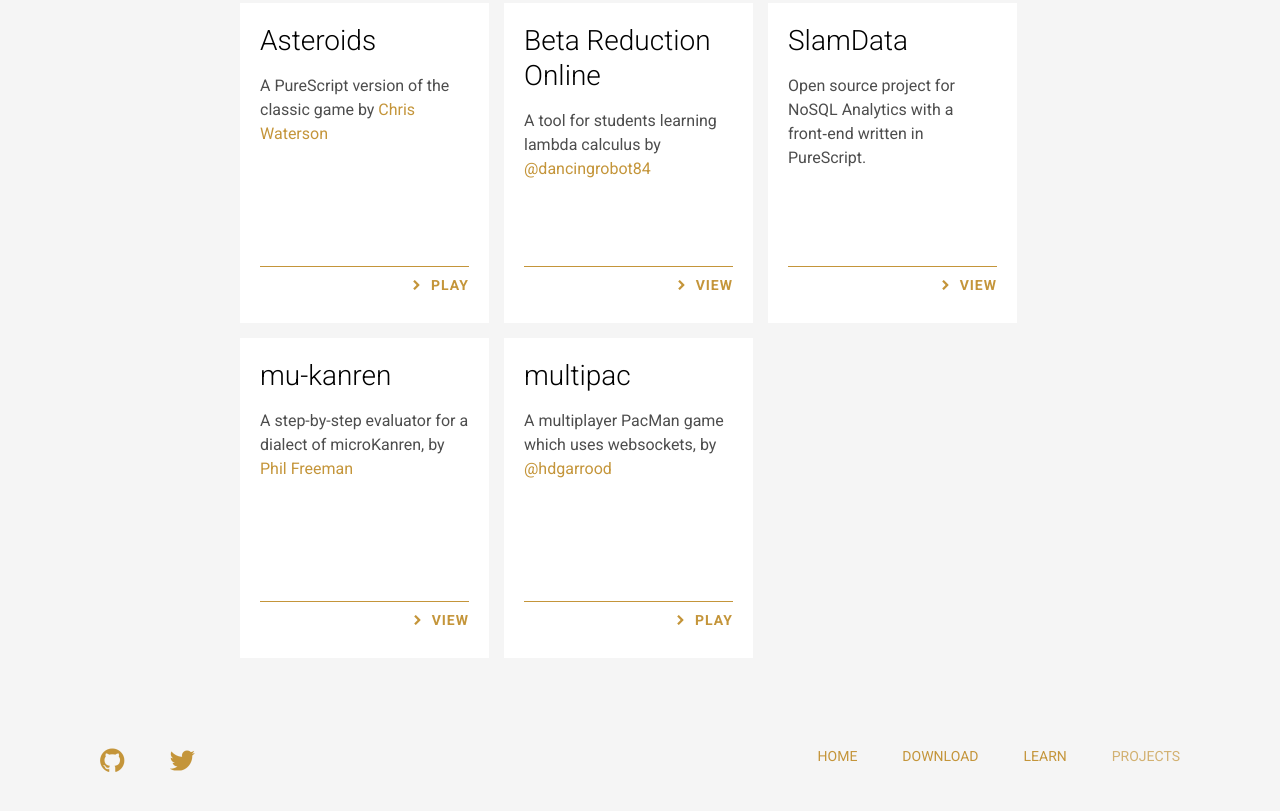
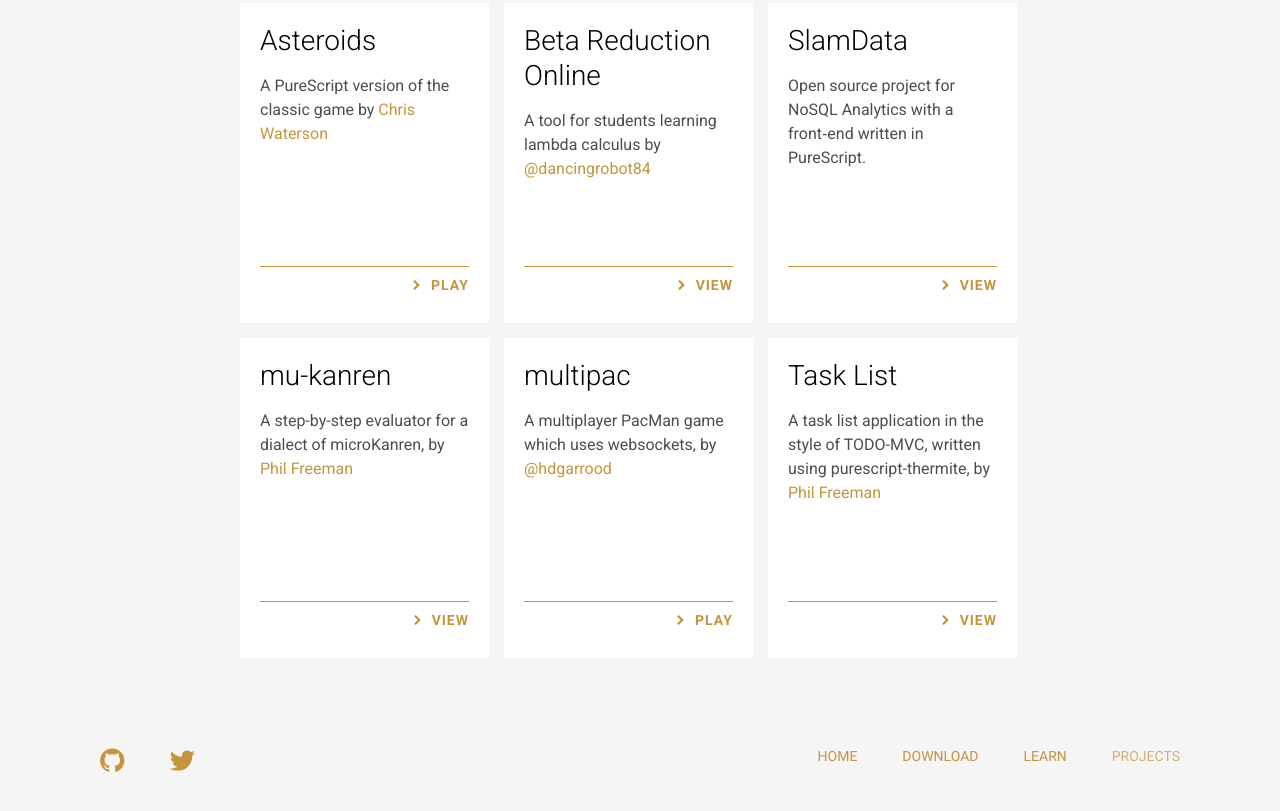
Before and after one commit to purescript/purescript.github.io, a website: page projects/index.html in a window 1280 px wide. Shown: the part 325-1136 px from the top of the page. Drawn offline with Linux system fonts and the light colour scheme.

Commit message:
Add todo list application

```diff
--- a/projects/index.html
+++ b/projects/index.html
@@ -71,6 +71,13 @@
             <a href="https://mpac.herokuapp.com/">Play</a>
           </div>
         </li>
+        <li>
+          <h3>Task List</h3>
+          <p>A task list application in the style of TODO-MVC, written using purescript-thermite, by <a href="http://github.com/paf31">Phil Freeman</a></p>
+          <div class="link">
+            <a href="http://functorial.com/purescript-thermite-todomvc/">View</a>
+          </div>
+        </li>
       </ul>
 
     </section>
```
